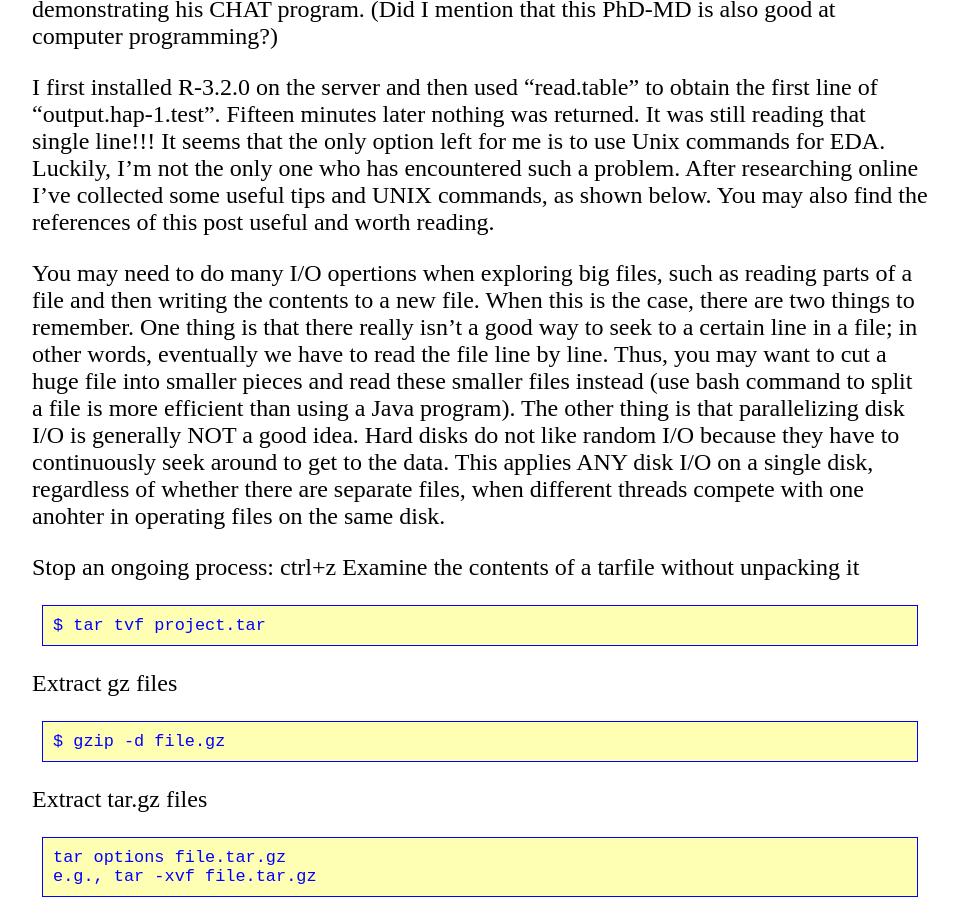
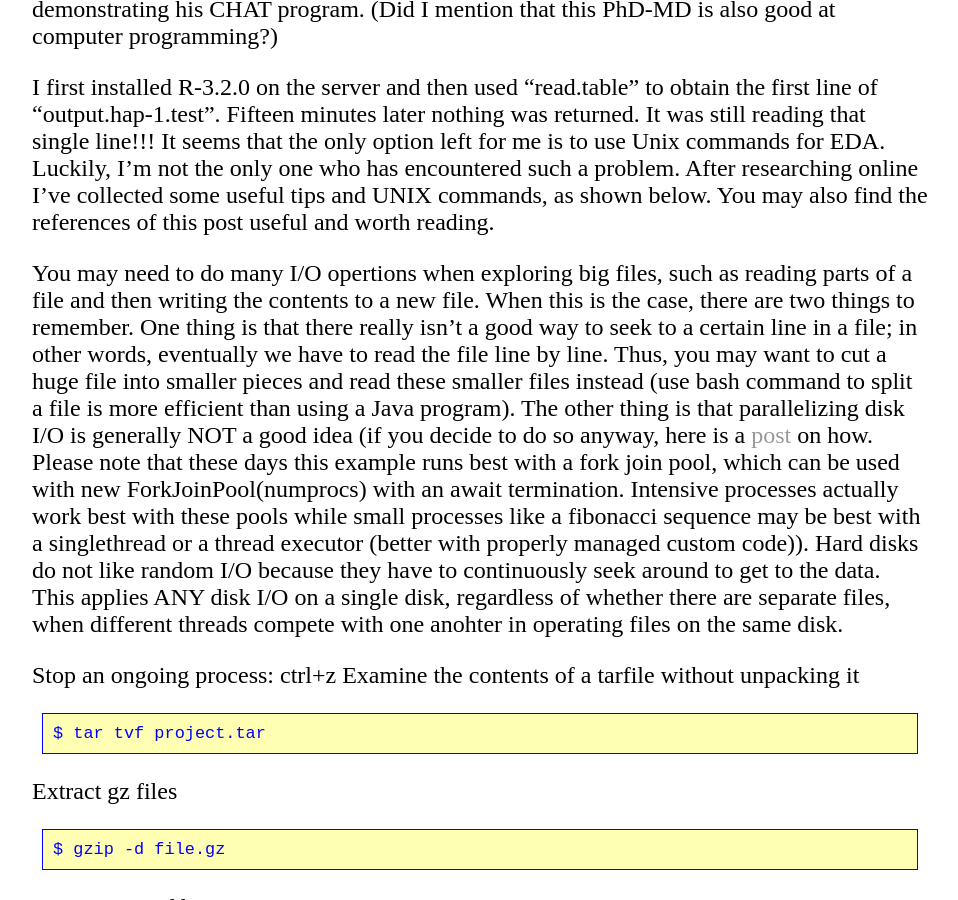
Before and after one commit to lybird300/lybird300.github.io, a Jekyll site: the page built from _posts/2015-05-01-inspect-big-data.md, in a window 1280 px wide and 900 px high, scrolled down 500 px. Shown: the whole window, without its empty margins (160-1118 px from the left). Built offline with Jekyll 4.4.1, drawn with Linux system fonts in a browser that asks for light colours.

Commit message:
Update 2015-05-01-inspect-big-data.md

```diff
--- a/_posts/2015-05-01-inspect-big-data.md
+++ b/_posts/2015-05-01-inspect-big-data.md
@@ -8,7 +8,7 @@ To me, exploratory data analysis (EDA) is the most intriguing part of data scien
 
 I first installed R-3.2.0 on the server and then used "read.table" to obtain the first line of "output.hap-1.test". Fifteen minutes later nothing was returned. It was still reading that single line!!! It seems that the only option left for me is to use Unix commands for EDA. Luckily, I'm not the only one who has encountered such a problem. After researching online I've collected some useful tips and UNIX commands, as shown below. You may also find the references of this post useful and worth reading.
 
-You may need to do many I/O opertions when exploring big files, such as reading parts of a file and then writing the contents to a new file. When this is the case, there are two things to remember. One thing is that there really isn't a good way to seek to a certain line in a file; in other words, eventually we have to read the file line by line. Thus, you may want to cut a huge file into smaller pieces and read these smaller files instead (use bash command to split a file is more efficient than using a Java program). The other thing is that parallelizing disk I/O is generally NOT a good idea. Hard disks do not like random I/O because they have to continuously seek around to get to the data. This applies ANY disk I/O on a single disk, regardless of whether there are separate files, when different threads compete with one anohter in operating files on the same disk.
+You may need to do many I/O opertions when exploring big files, such as reading parts of a file and then writing the contents to a new file. When this is the case, there are two things to remember. One thing is that there really isn't a good way to seek to a certain line in a file; in other words, eventually we have to read the file line by line. Thus, you may want to cut a huge file into smaller pieces and read these smaller files instead (use bash command to split a file is more efficient than using a Java program). The other thing is that parallelizing disk I/O is generally NOT a good idea (if you decide to do so anyway, here is a <a href="http://stackoverflow.com/questions/8737877/reading-and-writing-multiple-files-in-parallel">post</a> on how. Please note that these days this example runs best with a fork join pool, which can be used with new ForkJoinPool(numprocs) with an await termination. Intensive processes actually work best with these pools while small processes like a fibonacci sequence may be best with a singlethread or a thread executor (better with properly managed custom code)). Hard disks do not like random I/O because they have to continuously seek around to get to the data. This applies ANY disk I/O on a single disk, regardless of whether there are separate files, when different threads compete with one anohter in operating files on the same disk.
 
 Stop an ongoing process: ctrl+z
 Examine the contents of a tarfile without unpacking it
```
